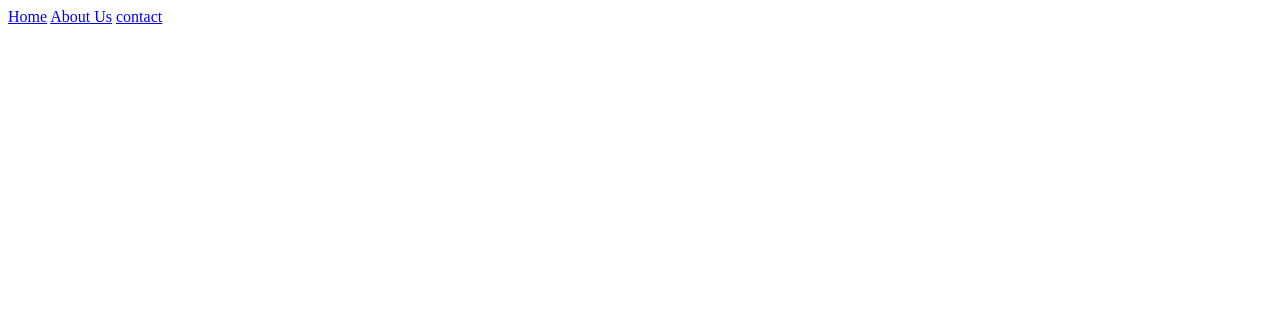
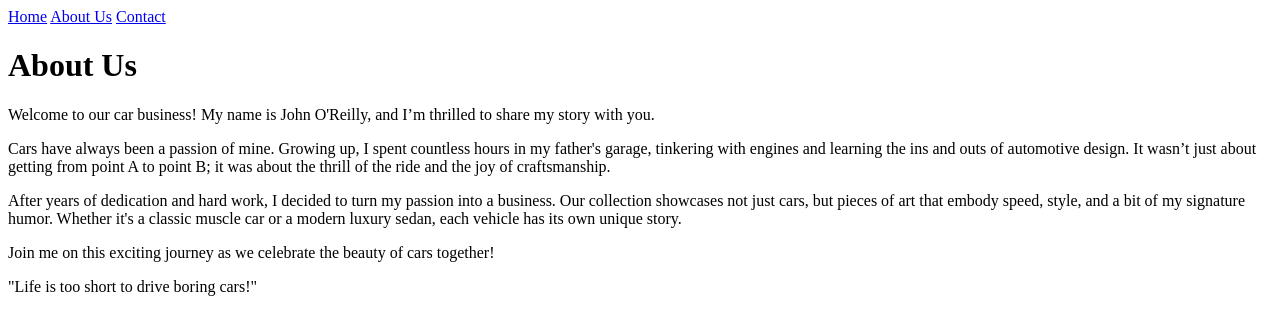
Before and after one commit to NischalRana29/WebDev_Project_RevvedUpDevelopers, a plain HTML site: page Website/about.html in a window 1280 px wide. Drawn offline with Linux system fonts and the light colour scheme.

Commit message:
about.html

```diff
--- a/Website/about.html
+++ b/Website/about.html
@@ -3,16 +3,26 @@
 <head>
     <meta charset="UTF-8">
     <meta name="viewport" content="width=device-width, initial-scale=1.0">
-    <title>Document</title>
+    <title>About Us - Car Business</title>
 
-    <nav>
-        <a href = "index.html">Home</a>
-        <a href = "about.html">About Us</a>
-        <a href = "contact.html">contact</a>
-    </nav>
 </head>
 
 <body>
 
+    <nav>
+        <a href="index.html">Home</a>
+        <a href="about.html">About Us</a>
+        <a href="contact.html">Contact</a>
+    </nav>
+
+    <div class="container">
+        <h1>About Us</h1>
+        <p>Welcome to our car business! My name is John O'Reilly, and I’m thrilled to share my story with you.</p>
+        <p>Cars have always been a passion of mine. Growing up, I spent countless hours in my father's garage, tinkering with engines and learning the ins and outs of automotive design. It wasn’t just about getting from point A to point B; it was about the thrill of the ride and the joy of craftsmanship.</p>
+        <p>After years of dedication and hard work, I decided to turn my passion into a business. Our collection showcases not just cars, but pieces of art that embody speed, style, and a bit of my signature humor. Whether it's a classic muscle car or a modern luxury sedan, each vehicle has its own unique story.</p>
+        <p>Join me on this exciting journey as we celebrate the beauty of cars together!</p>
+        <p class="signature-humor">"Life is too short to drive boring cars!"</p>
+    </div>
+
 </body>
 </html>
```
